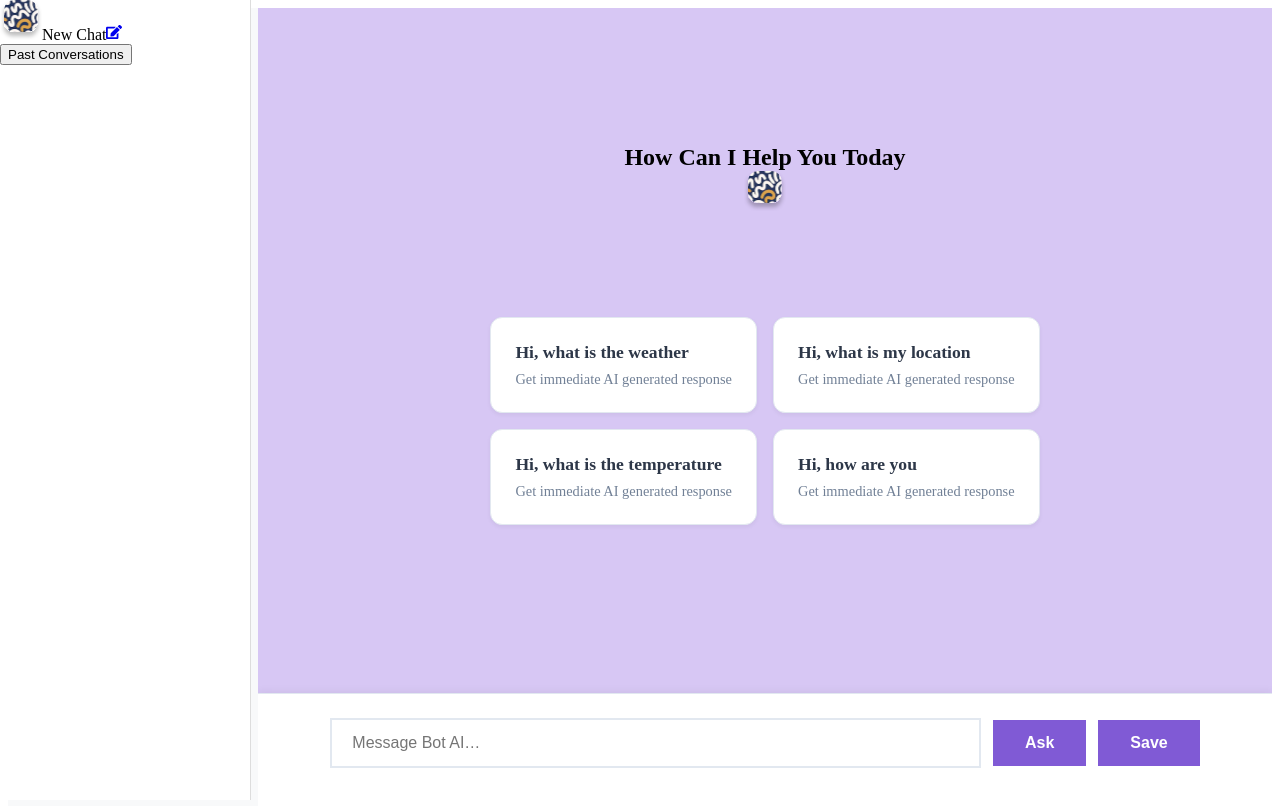
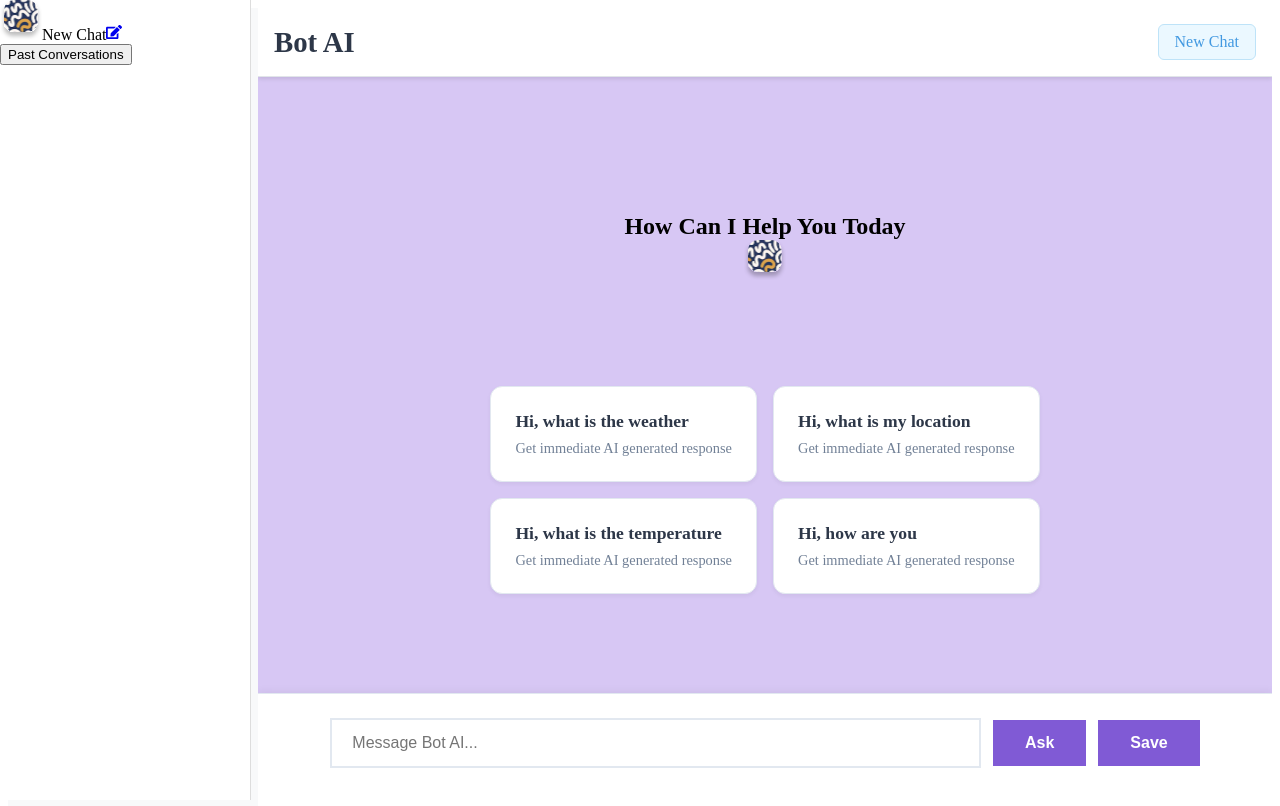
Before and after one commit to jigyasha1234/AIBot, a React (Vite) app: page / in a window 1280 px wide. Shown: the top 806 px of the page. Built offline with nearby package versions, Linux system fonts and the light colour scheme.

Commit message:
Add sampleData.json for chat data

```diff
--- a/src/components/ChatInterface.css
+++ b/src/components/ChatInterface.css
@@ -4,6 +4,37 @@
   flex-direction: column;
   height: 100vh;
   background: #f5f7fa;
+}
+
+header {
+  background: white;
+  padding: 1rem;
+  display: flex;
+  justify-content: space-between;
+  align-items: center;
+  border-bottom: 1px solid #e1e5e9;
+  box-shadow: 0 2px 4px rgba(0, 0, 0, 0.1);
+}
+
+header h1 {
+  color: #2d3748;
+  margin: 0;
+  font-size: 1.8rem;
+  font-weight: 600;
+}
+
+header a {
+  color: #4299e1;
+  text-decoration: none;
+  padding: 0.5rem 1rem;
+  border-radius: 0.375rem;
+  background: #ebf8ff;
+  border: 1px solid #bee3f8;
+  cursor: pointer;
+}
+
+header a:hover {
+  background: #bee3f8;
 }
 
 .chat-header {
--- a/src/components/ChatInterface.jsx
+++ b/src/components/ChatInterface.jsx
@@ -116,10 +116,24 @@ const ChatInterface = () => {
         }
     };
 
+    const navigate = useNavigate();
+
     const handleSaveConversation = () => {
         setShowEndFeedback(true);
     };
-    const navigate = useNavigate();
+
+    const handleNewChat = () => {
+        // Clear current conversation
+        setMessages([]);
+        const newConversationId = generateId();
+        setConversationId(newConversationId);
+        const newConversation = {
+            id: newConversationId,
+            messages: [],
+            createdAt: new Date().toISOString()
+        };
+        saveCurrentConversation(newConversation);
+    };
 
     const handleEndFeedback = (rating, comment) => {
         setShowEndFeedback(false);
@@ -128,6 +142,11 @@ const ChatInterface = () => {
 
     return (
         <div className="chat-interface" style={{ backgroundColor: "#D7C7F4" }}>
+            <header>
+                <h1>Bot AI</h1>
+                <a href="#" onClick={handleNewChat}>New Chat</a>
+            </header>
+
             <div className="chat-container">
                 <div className="messages-container">
                     <div style={{ textAlign: "center", marginTop: "100px" }}>
@@ -160,7 +179,7 @@ const ChatInterface = () => {
                     )}
 
                     {/* {messages.map((message) => (
-                        <div key={message.id} className={`message ${message.type}`}>
+                        <div key={message.id} className={message ${message.type}}>
                             <div className="message-content">
                                 {message.type === 'user' ? (
                                     <div className="user-message">
@@ -224,7 +243,7 @@ const ChatInterface = () => {
                                 onChange={(e) => setInputValue(e.target.value)}
                                 disabled={isLoading}
                                 className="chat-input"
-                                placeholder="Message Bot AI…"
+                                placeholder="Message Bot AI..."
                             />
                             <button
                                 type="submit"
```
